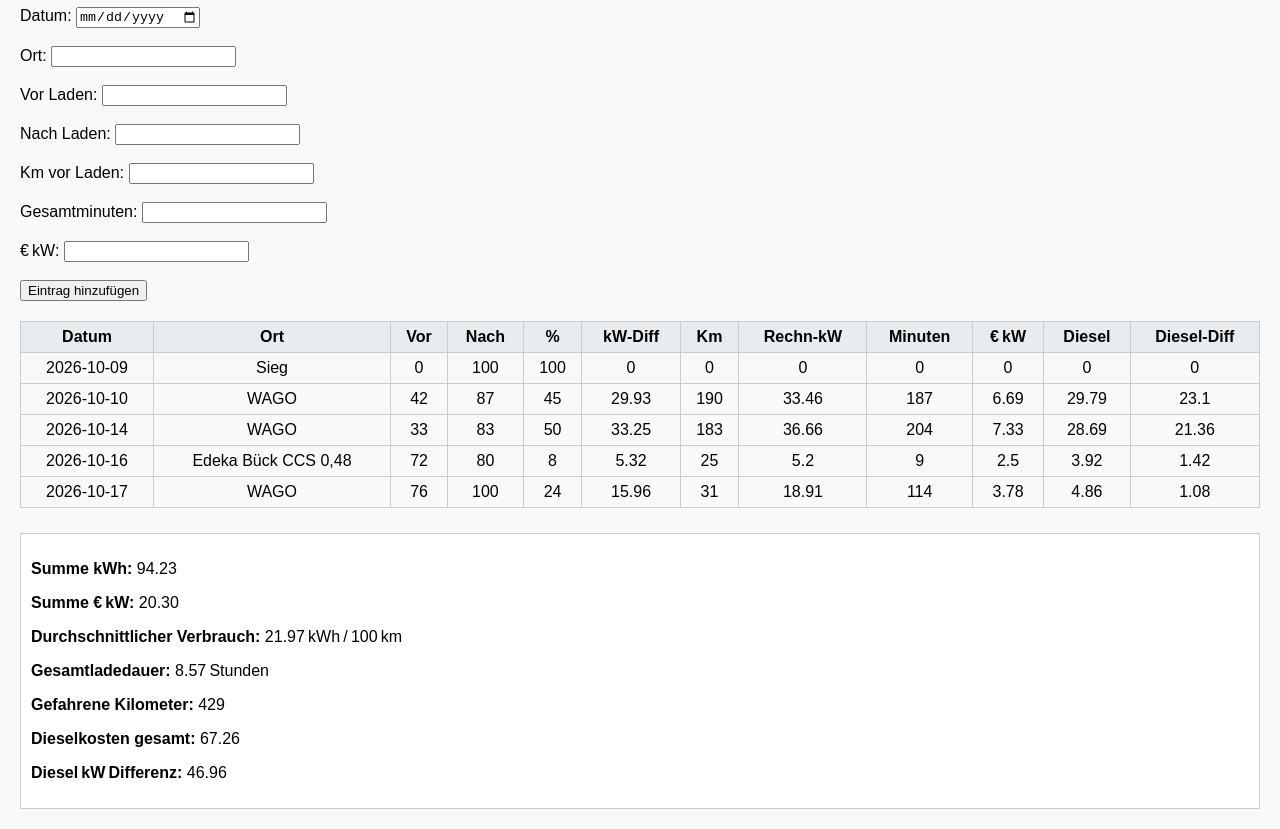
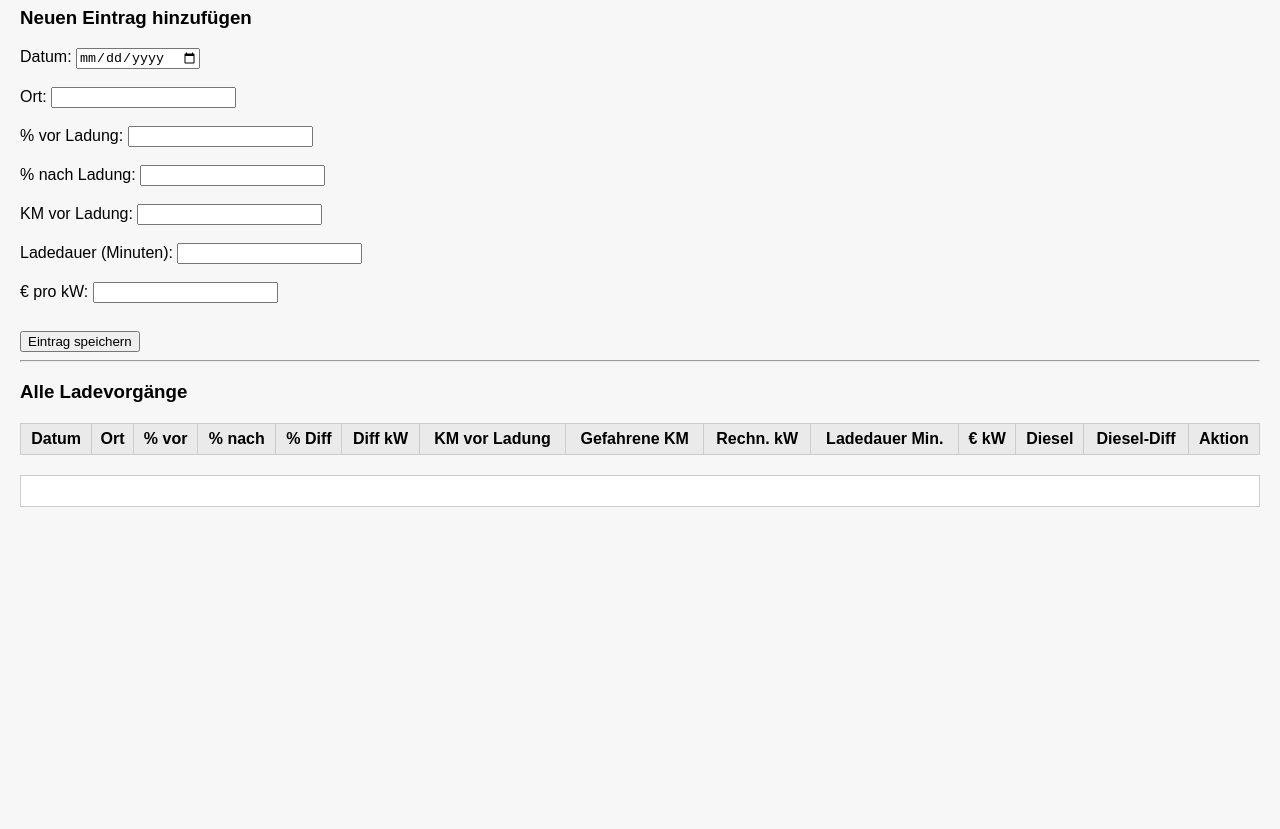
Before and after one commit to martina0502/Lade-app, a plain HTML site: page index.html in a window 1280 px wide. Shown: the part 73-902 px from the top of the page. After the commit the page ends 800 px from the top, so only its background shows below. Drawn offline with Linux system fonts and the light colour scheme.

Commit message:
Add files via upload

```diff
--- a/entries.json
+++ b/entries.json
@@ -68,10 +68,4 @@
     "diffKW": 15.96,
     "kmvor": 31574,
     "gefahreneKm": 31,
-    "rechnkw": 18.91,
-    "gesamtMinuten": 114,
-    "eurokw": 3.78,
-    "dieselKosten": 4.86,
-    "diffDieselKW": 1.08
-  }
-]
+    "rechnkw
--- a/index.html
+++ b/index.html
@@ -3,15 +3,13 @@
 <head>
     <meta charset="UTF-8">
     <meta name="viewport" content="width=device-width, initial-scale=1.0">
-    <title>Lade‑App</title>
+    <title>Lade-App</title>
+
     <style>
         body {
             font-family: Arial, sans-serif;
             margin: 20px;
-            background-color: #f8f9fa;
-        }
-        h1 {
-            color: #333;
+            background: #f7f7f7;
         }
         table {
             width: 100%;
@@ -20,73 +18,82 @@
         }
         th, td {
             border: 1px solid #ccc;
-            padding: 6px 8px;
+            padding: 6px;
             text-align: center;
         }
         th {
-            background-color: #e9ecef;
+            background: #eaeaea;
         }
         #summary {
-            margin-top: 25px;
-            padding: 10px;
-            background-color: #fff;
+            margin-top: 20px;
+            padding: 15px;
+            background: white;
             border: 1px solid #ccc;
+        }
+        button {
+            margin-top: 10px;
         }
     </style>
 </head>
+
 <body>
-    <h1>Lade‑App</h1>
 
-    <!-- Eingabebereich -->
-    <div id="inputArea">
+<h1>Lade-App</h1>
+
+<h3>Neuen Eintrag hinzufügen</h3>
+
 <label>Datum:</label>
 <input type="date" id="datum"><br><br>
 
 <label>Ort:</label>
 <input type="text" id="ort"><br><br>
 
-        <label>Vor Laden:</label>
+<label>% vor Ladung:</label>
 <input type="number" id="vor"><br><br>
 
-        <label>Nach Laden:</label>
+<label>% nach Ladung:</label>
 <input type="number" id="nach"><br><br>
 
-        <label>Km vor Laden:</label>
+<label>KM vor Ladung:</label>
 <input type="number" id="kmvor"><br><br>
 
-        <label>Gesamtminuten:</label>
+<label>Ladedauer (Minuten):</label>
 <input type="number" id="minuten"><br><br>
 
-        <label>€ kW:</label>
+<label>€ pro kW:</label>
 <input type="number" id="eurokw" step="0.01"><br><br>
 
-        <button onclick="addNewEntry()">Eintrag hinzufügen</button>
-    </div>
+<button onclick="addNewEntry()">Eintrag speichern</button>
 
-    <!-- Tabelle -->
+<hr>
+
+<h3>Alle Ladevorgänge</h3>
+
 <table>
     <thead>
         <tr>
             <th>Datum</th>
             <th>Ort</th>
-                <th>Vor</th>
-                <th>Nach</th>
-                <th>%</th>
-                <th>kW‑Diff</th>
-                <th>Km</th>
-                <th>Rechn‑kW</th>
-                <th>Minuten</th>
-                <th>€ kW</th>
+            <th>% vor</th>
+            <th>% nach</th>
+            <th>% Diff</th>
+            <th>Diff kW</th>
+            <th>KM vor Ladung</th>
+            <th>Gefahrene KM</th>
+            <th>Rechn. kW</th>
+            <th>Ladedauer Min.</th>
+            <th>€ kW</th>
             <th>Diesel</th>
-                <th>Diesel‑Diff</th>
+            <th>Diesel-Diff</th>
+            <th>Aktion</th>
         </tr>
     </thead>
     <tbody id="tableBody"></tbody>
 </table>
 
-    <!-- Auswertung -->
 <div id="summary"></div>
 
 <script src="script.js"></script>
+
 </body>
 </html>
--- a/script.js
+++ b/script.js
@@ -5,26 +5,62 @@ let entries = [];
 // ---------------------------------------------------------
 async function loadEntries() {
     try {
-        const response = await fetch('entries.json');
-        const data = await response.json();
-        entries = data;
-
-        recalcAll();
+        const response = await fetch("entries.json");
+        entries = await response.json();
         renderTable();
         renderSummary();
     } catch (e) {
-        console.error("Fehler beim Laden der Daten:", e);
+        console.error("Fehler beim Laden:", e);
     }
 }
 
 // ---------------------------------------------------------
-// Alle Werte neu berechnen (falls nötig)
+// Neuen Eintrag hinzufügen
 // ---------------------------------------------------------
-function recalcAll() {
-    entries.forEach(e => {
-        // Falls du später Berechnungen ergänzen willst
-        // bleibt diese Funktion dafür zuständig.
-    });
+function addNewEntry() {
+    const datum = document.getElementById("datum").value;
+    const ort = document.getElementById("ort").value;
+    const vor = Number(document.getElementById("vor").value);
+    const nach = Number(document.getElementById("nach").value);
+    const kmvor = Number(document.getElementById("kmvor").value);
+    const minuten = Number(document.getElementById("minuten").value);
+    const eurokw = Number(document.getElementById("eurokw").value);
+
+    const diffProzent = nach - vor;
+    const diffKW = (diffProzent / 100) * 77; // Beispiel: 77 kWh Batterie
+    const gefahreneKm = kmvor;
+    const rechnkw = diffKW;
+    const dieselKosten = diffKW * 0.20;
+    const diffDieselKW = dieselKosten - eurokw;
+
+    const newEntry = {
+        datum,
+        ort,
+        vor,
+        nach,
+        diffProzent,
+        diffKW,
+        kmvor,
+        gefahreneKm,
+        rechnkw,
+        gesamtMinuten: minuten,
+        eurokw,
+        dieselKosten,
+        diffDieselKW
+    };
+
+    entries.push(newEntry);
+    renderTable();
+    renderSummary();
+}
+
+// ---------------------------------------------------------
+// Eintrag löschen
+// ---------------------------------------------------------
+function deleteEntry(index) {
+    entries.splice(index, 1);
+    renderTable();
+    renderSummary();
 }
 
 // ---------------------------------------------------------
@@ -43,13 +79,17 @@ function renderTable() {
             <td>${e.vor}</td>
             <td>${e.nach}</td>
             <td>${e.diffProzent}</td>
-            <td>${e.diffKW}</td>
+            <td>${e.diffKW.toFixed(2)}</td>
+            <td>${e.kmvor}</td>
             <td>${e.gefahreneKm}</td>
-            <td>${e.rechnkw}</td>
+            <td>${e.rechnkw.toFixed(2)}</td>
             <td>${e.gesamtMinuten}</td>
-            <td>${e.eurokw}</td>
-            <td>${e.dieselKosten}</td>
-            <td>${e.diffDieselKW}</td>
+            <td>${e.eurokw.toFixed(2)}</td>
+            <td>${e.dieselKosten.toFixed(2)}</td>
+            <td>${e.diffDieselKW.toFixed(2)}</td>
+            <td>
+                <button onclick="deleteEntry(${index})">Löschen</button>
+            </td>
         `;
 
         tableBody.appendChild(row);
@@ -57,7 +97,7 @@ function renderTable() {
 }
 
 // ---------------------------------------------------------
-// Auswertung rendern (mit deinen neuen Erweiterungen)
+// Auswertung rendern
 // ---------------------------------------------------------
 function renderSummary() {
     let sumDiffKW = 0;
@@ -76,7 +116,6 @@ function renderSummary() {
         sumDiffDieselKW += e.diffDieselKW;
     });
 
-    // Neue Summen
     let sumEuroKW = entries.reduce((sum, e) => sum + e.eurokw, 0);
     let sumStunden = (sumMin / 60).toFixed(2);
     let avgVerbrauchKWh100km = sumKm > 0 ? ((sumRechnKW / sumKm) * 100).toFixed(2) : 0;
@@ -84,26 +123,13 @@ function renderSummary() {
     const summaryDiv = document.getElementById("summary");
     summaryDiv.innerHTML = `
         <p><strong>Summe kWh:</strong> ${sumRechnKW.toFixed(2)}</p>
-        <p><strong>Summe € kW:</strong> ${sumEuroKW.toFixed(2)}</p>
-        <p><strong>Durchschnittlicher Verbrauch:</strong> ${avgVerbrauchKWh100km} kWh / 100 km</p>
-        <p><strong>Gesamtladedauer:</strong> ${sumStunden} Stunden</p>
+        <p><strong>Summe € kW:</strong> ${sumEuroKW.toFixed(2)}</p>
+        <p><strong>Durchschnittlicher Verbrauch:</strong> ${avgVerbrauchKWh100km} kWh / 100 km</p>
+        <p><strong>Gesamtladedauer:</strong> ${sumStunden} Stunden</p>
         <p><strong>Gefahrene Kilometer:</strong> ${sumKm}</p>
         <p><strong>Dieselkosten gesamt:</strong> ${sumDiesel.toFixed(2)}</p>
-        <p><strong>Diesel kW Differenz:</strong> ${sumDiffDieselKW.toFixed(2)}</p>
+        <p><strong>Diesel-Diff gesamt:</strong> ${sumDiffDieselKW.toFixed(2)}</p>
     `;
 }
 
-// ---------------------------------------------------------
-// Neuer Eintrag hinzufügen (falls du das nutzt)
-// ---------------------------------------------------------
-function addEntry(newEntry) {
-    entries.push(newEntry);
-    recalcAll();
-    renderTable();
-    renderSummary();
-}
-
-// ---------------------------------------------------------
-// Start
-// ---------------------------------------------------------
 loadEntries();
```
Lines whose indentation alone changed are shown as unchanged.
